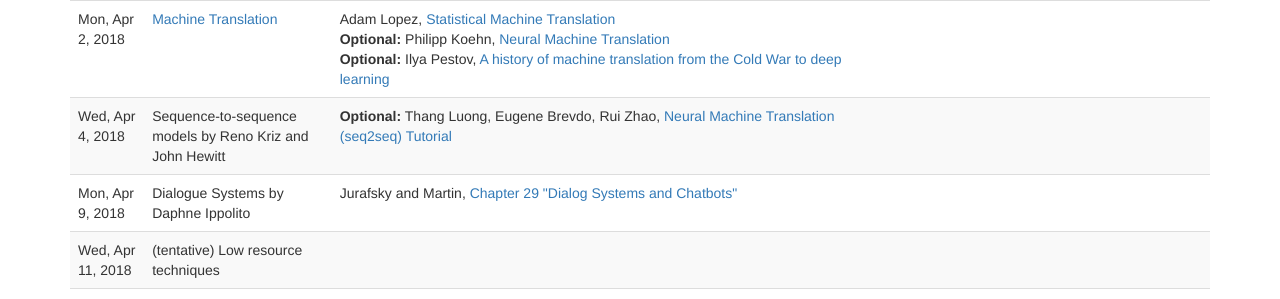
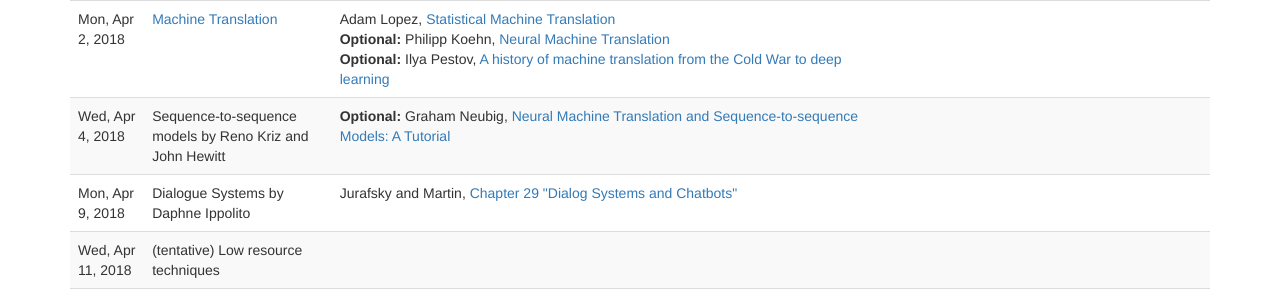
Before and after one commit to computational-linguistics-class/computational-linguistics-class.github.io, a Jekyll site: the page built from lectures.md, in a window 1280 px wide and 900 px high, scrolled down 2610 px. Shown: the part 283-582 px from the top of the window. Built offline with Jekyll 4.4.1, drawn with Linux system fonts in a browser that asks for light colours; nearby versions of some CDN libraries; a script that is not in the unit is left out.

Commit message:
Updated Reading to be Graham Neubig's tutorial

```diff
--- a/_data/lectures.yaml
+++ b/_data/lectures.yaml
@@ -416,9 +416,9 @@
   speaker: Reno Kriz and John Hewitt
   readings:
     -
-      title: Neural Machine Translation (seq2seq) Tutorial
-      authors: Thang Luong, Eugene Brevdo, Rui Zhao
-      url: https://www.tensorflow.org/tutorials/seq2seq
+      title: Neural Machine Translation and Sequence-to-sequence Models&colon; A Tutorial
+      authors: Graham Neubig
+      url: https://arxiv.org/abs/1703.01619
       optional: true
 -
   date: 2018-04-09
```
